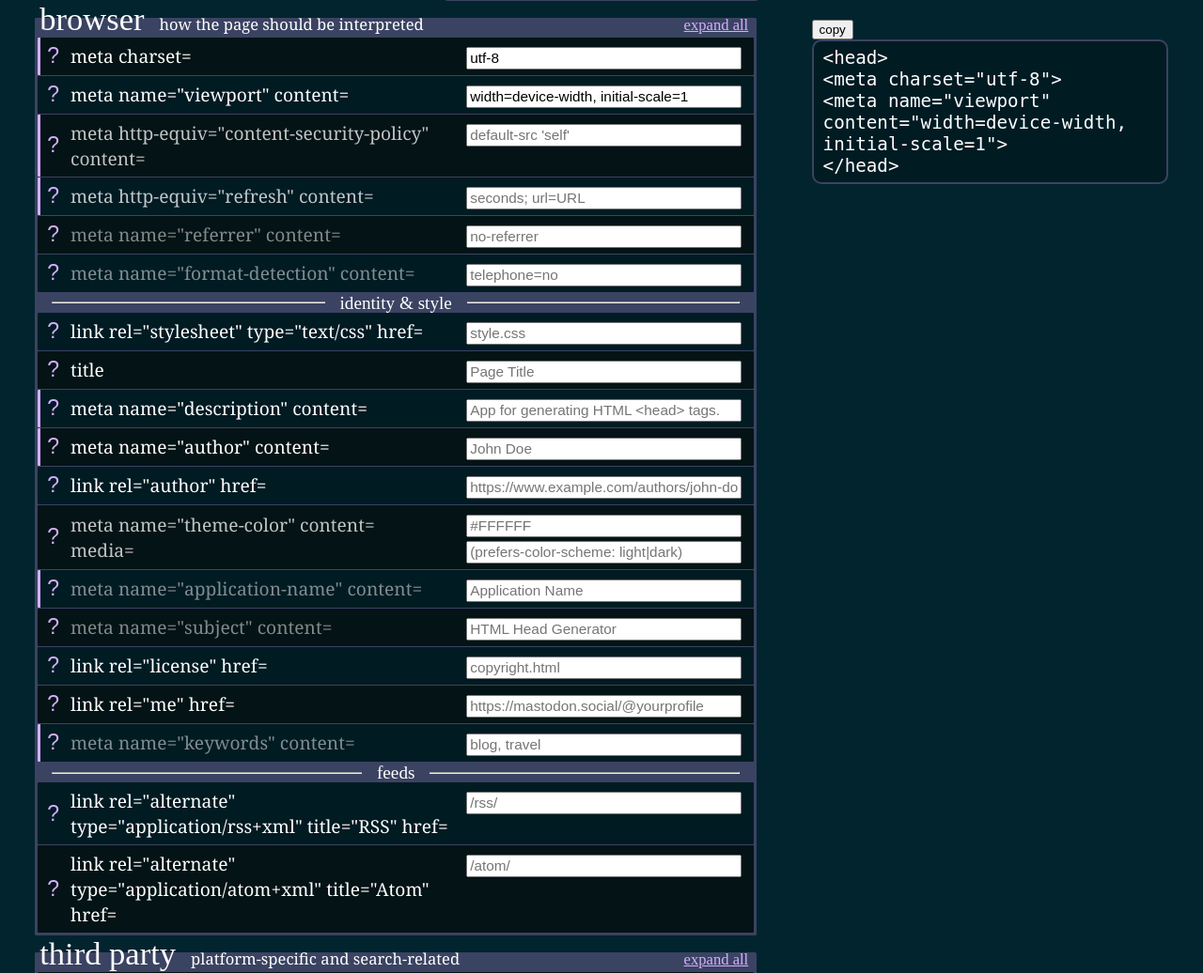
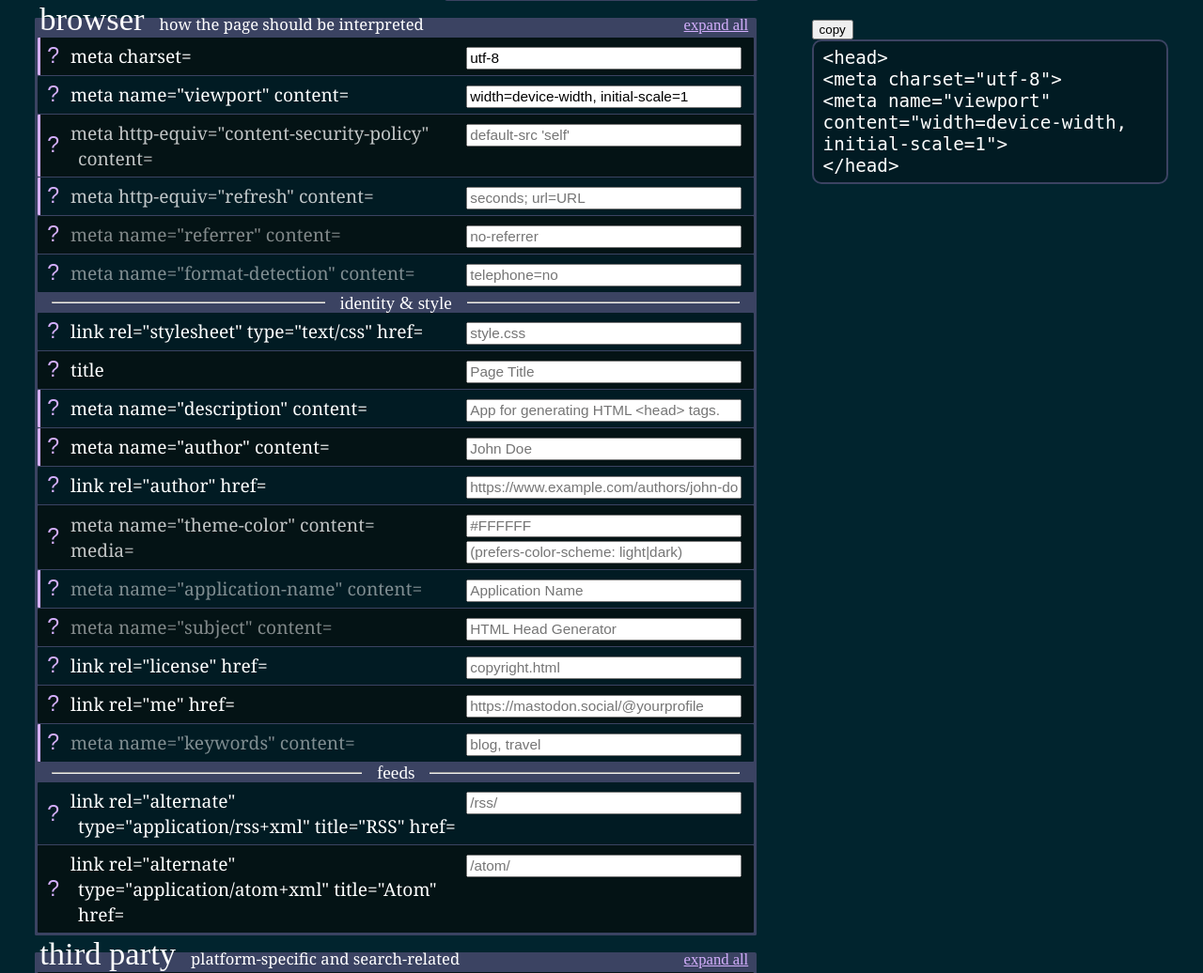
Before and after one commit to ksymph/headmaker, a PHP site: page / in a window 1280 px wide. Shown: the part 200-1236 px from the top of the page at 94% size. Run offline with PHP 8.4, Linux system fonts and the light colour scheme.

Commit message:
add hanging indent to tag labels

```diff
--- a/style.css
+++ b/style.css
@@ -15,6 +15,8 @@
 }
 .label-container label {
 	width: 100%;
+	padding-left: 8px;
+	text-indent: -8px;
 }
 
 
```
